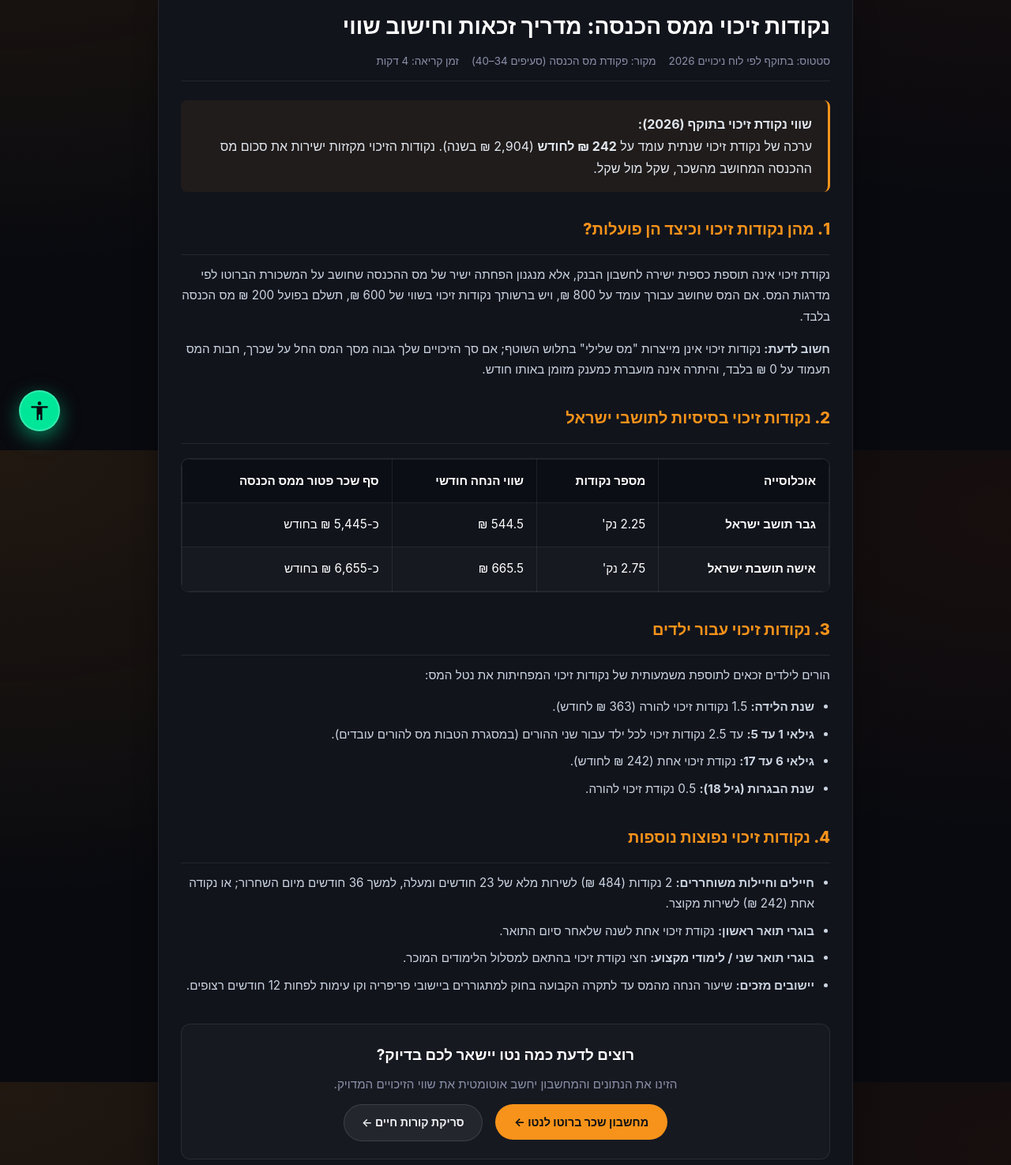
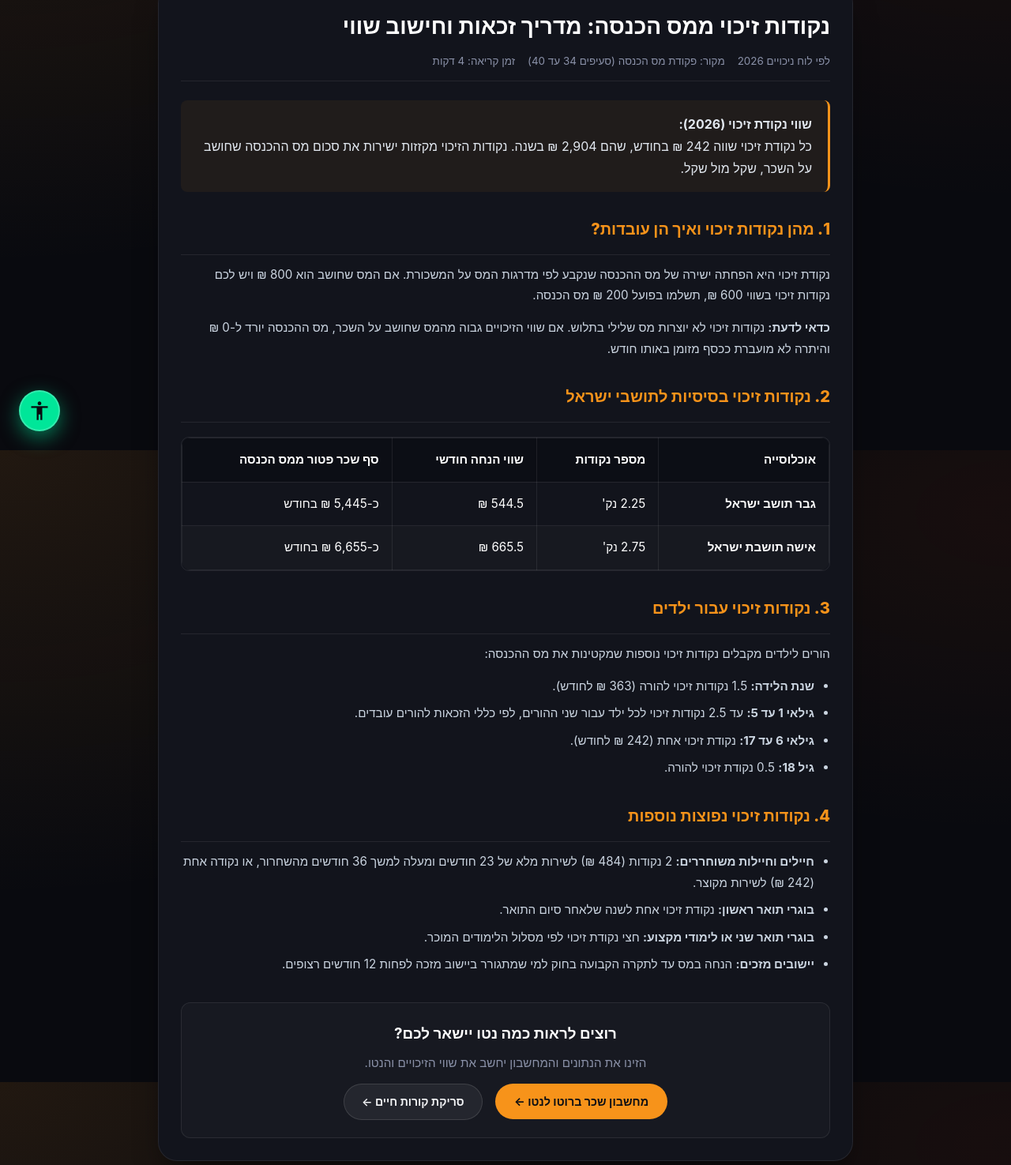
Before and after one commit to 8520258/jobnet, a plain HTML site: page tax-credits.html in a window 1280 px wide. Shown: the part 230-1705 px from the top of the page at 79% size. Drawn offline with Linux system fonts and the light colour scheme.

Commit message:
Update tax credits page for 2026 details

```diff
--- a/tax-credits.html
+++ b/tax-credits.html
@@ -4,7 +4,7 @@
   <meta charset="UTF-8">
   <meta name="viewport" content="width=device-width, initial-scale=1.0">
   <title>JobNet</title>
-  <meta name="description" content="מדריך נקודות זיכוי מעודכן לשנת 2026: כמה שווה נקודת זיכוי, זכאות לפי מין, ילדים, תואר אקדמי ושחרור מצה״ל, ואיך נקודות הזיכוי מקזזות את מס ההכנסה בפועל.">
+  <meta name="description" content="מדריך נקודות זיכוי לשנת 2026: כמה שווה נקודת זיכוי, זכאות לפי מין, ילדים, תואר אקדמי ושחרור מצה״ל, ואיך נקודות הזיכוי מקזזות מס הכנסה.">
   <link rel="canonical" href="https://jobnet.vip/tax-credits">
 
   <meta property="og:title" content="JobNet">
@@ -13,7 +13,7 @@
   <meta property="og:url" content="https://jobnet.vip/tax-credits">
 
   <link rel="stylesheet" href="./style.css">
-  <script src="./common.js?v=4.1.0" defer></script>
+  <script src="./common.js?v=4.4.0" defer></script>
 
   <style>
     .article-layout {
@@ -109,8 +109,8 @@
   {
     "@context": "https://schema.org",
     "@type": "Article",
-    "headline": "נקודות זיכוי ממס הכנסה: מדריך זכאות וחישוב שווי מעודכן",
-    "description": "הסבר מקיף על ערך נקודת זיכוי, מדרגות קיזוז מס, וזכאות לפי מצב משפחתי וילדים.",
+    "headline": "נקודות זיכוי ממס הכנסה: מדריך זכאות וחישוב שווי",
+    "description": "הסבר על ערך נקודת זיכוי, קיזוז מס הכנסה וזכאות לפי מצב משפחתי וילדים.",
     "publisher": {
       "@type": "Organization",
       "name": "JobNet"
@@ -124,23 +124,23 @@
     <article class="card" style="padding: 28px;">
       <h1>נקודות זיכוי ממס הכנסה: מדריך זכאות וחישוב שווי</h1>
       <div class="article-meta">
-        <span>סטטוס: בתוקף לפי לוח ניכויים 2026</span>
-        <span>מקור: פקודת מס הכנסה (סעיפים 34–40)</span>
+        <span>לפי לוח ניכויים 2026</span>
+        <span>מקור: פקודת מס הכנסה (סעיפים 34 עד 40)</span>
         <span>זמן קריאה: 4 דקות</span>
       </div>
 
       <div class="highlight-card">
-        <strong>שווי נקודת זיכוי בתוקף (2026):</strong><br>
-        ערכה של נקודת זיכוי שנתית עומד על <strong>242 ₪ לחודש</strong> (2,904 ₪ בשנה). נקודות הזיכוי מקזזות ישירות את סכום מס ההכנסה המחושב מהשכר, שקל מול שקל.
+        <strong>שווי נקודת זיכוי (2026):</strong><br>
+        כל נקודת זיכוי שווה 242 ₪ בחודש, שהם 2,904 ₪ בשנה. נקודות הזיכוי מקזזות ישירות את סכום מס ההכנסה שחושב על השכר, שקל מול שקל.
       </div>
 
-      <h2>1. מהן נקודות זיכוי וכיצד הן פועלות?</h2>
+      <h2>1. מהן נקודות זיכוי ואיך הן עובדות?</h2>
       <p>
-        נקודת זיכוי אינה תוספת כספית ישירה לחשבון הבנק, אלא מנגנון הפחתה ישיר של מס ההכנסה שחושב על המשכורת הברוטו לפי מדרגות המס.
-        אם המס שחושב עבורך עומד על 800 ₪, ויש ברשותך נקודות זיכוי בשווי של 600 ₪, תשלם בפועל 200 ₪ מס הכנסה בלבד.
+        נקודת זיכוי היא הפחתה ישירה של מס ההכנסה שנקבע לפי מדרגות המס על המשכורת.
+        אם המס שחושב הוא 800 ₪ ויש לכם נקודות זיכוי בשווי 600 ₪, תשלמו בפועל 200 ₪ מס הכנסה.
       </p>
       <p>
-        <strong>חשוב לדעת:</strong> נקודות זיכוי אינן מייצרות "מס שלילי" בתלוש השוטף; אם סך הזיכויים שלך גבוה מסך המס החל על שכרך, חבות המס תעמוד על 0 ₪ בלבד, והיתרה אינה מועברת כמענק מזומן באותו חודש.
+        <strong>כדאי לדעת:</strong> נקודות זיכוי לא יוצרות מס שלילי בתלוש. אם שווי הזיכויים גבוה מהמס שחושב על השכר, מס ההכנסה יורד ל-0 ₪ והיתרה לא מועברת ככסף מזומן באותו חודש.
       </p>
 
       <h2>2. נקודות זיכוי בסיסיות לתושבי ישראל</h2>
@@ -172,25 +172,25 @@
       </div>
 
       <h2>3. נקודות זיכוי עבור ילדים</h2>
-      <p>הורים לילדים זכאים לתוספת משמעותית של נקודות זיכוי המפחיתות את נטל המס:</p>
+      <p>הורים לילדים מקבלים נקודות זיכוי נוספות שמקטינות את מס ההכנסה:</p>
       <ul>
         <li><strong>שנת הלידה:</strong> 1.5 נקודות זיכוי להורה (363 ₪ לחודש).</li>
-        <li><strong>גילאי 1 עד 5:</strong> עד 2.5 נקודות זיכוי לכל ילד עבור שני ההורים (במסגרת הטבות מס להורים עובדים).</li>
+        <li><strong>גילאי 1 עד 5:</strong> עד 2.5 נקודות זיכוי לכל ילד עבור שני ההורים, לפי כללי הזכאות להורים עובדים.</li>
         <li><strong>גילאי 6 עד 17:</strong> נקודת זיכוי אחת (242 ₪ לחודש).</li>
-        <li><strong>שנת הבגרות (גיל 18):</strong> 0.5 נקודת זיכוי להורה.</li>
+        <li><strong>גיל 18:</strong> 0.5 נקודת זיכוי להורה.</li>
       </ul>
 
       <h2>4. נקודות זיכוי נפוצות נוספות</h2>
       <ul>
-        <li><strong>חיילים וחיילות משוחררים:</strong> 2 נקודות (484 ₪) לשירות מלא של 23 חודשים ומעלה, למשך 36 חודשים מיום השחרור; או נקודה אחת (242 ₪) לשירות מקוצר.</li>
+        <li><strong>חיילים וחיילות משוחררים:</strong> 2 נקודות (484 ₪) לשירות מלא של 23 חודשים ומעלה למשך 36 חודשים מהשחרור, או נקודה אחת (242 ₪) לשירות מקוצר.</li>
         <li><strong>בוגרי תואר ראשון:</strong> נקודת זיכוי אחת לשנה שלאחר סיום התואר.</li>
-        <li><strong>בוגרי תואר שני / לימודי מקצוע:</strong> חצי נקודת זיכוי בהתאם למסלול הלימודים המוכר.</li>
-        <li><strong>יישובים מזכים:</strong> שיעור הנחה מהמס עד לתקרה הקבועה בחוק למתגוררים ביישובי פריפריה וקו עימות לפחות 12 חודשים רצופים.</li>
+        <li><strong>בוגרי תואר שני או לימודי מקצוע:</strong> חצי נקודת זיכוי לפי מסלול הלימודים המוכר.</li>
+        <li><strong>יישובים מזכים:</strong> הנחה במס עד לתקרה הקבועה בחוק למי שמתגורר ביישוב מזכה לפחות 12 חודשים רצופים.</li>
       </ul>
 
       <div class="cta-banner">
-        <h3 style="margin: 0; color: #fff;">רוצים לדעת כמה נטו יישאר לכם בדיוק?</h3>
-        <p style="margin: 8px 0 0 0; color: var(--muted);">הזינו את הנתונים והמחשבון יחשב אוטומטית את שווי הזיכויים המדויק.</p>
+        <h3 style="margin: 0; color: #fff;">רוצים לראות כמה נטו יישאר לכם?</h3>
+        <p style="margin: 8px 0 0 0; color: var(--muted);">הזינו את הנתונים והמחשבון יחשב את שווי הזיכויים והנטו.</p>
         <a href="./general-calculator.html" class="cta-btn">מחשבון שכר ברוטו לנטו ←</a>
         <a href="./index.html" class="cta-btn-sec">סריקת קורות חיים ←</a>
       </div>
```
